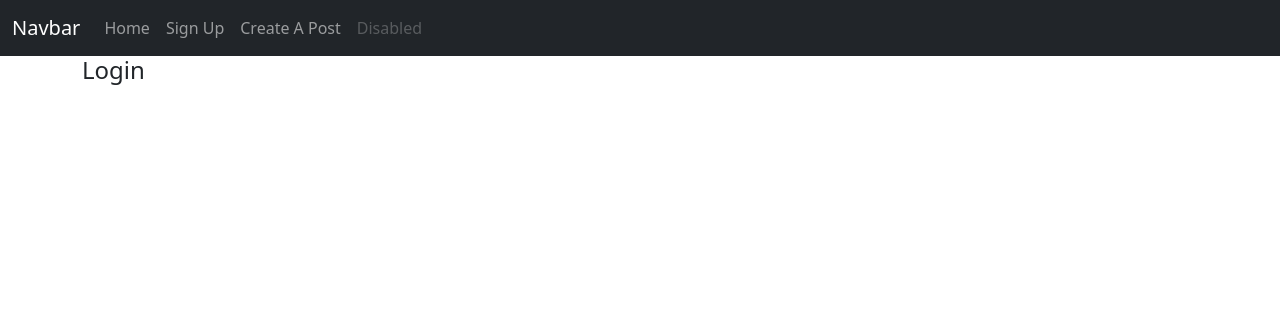
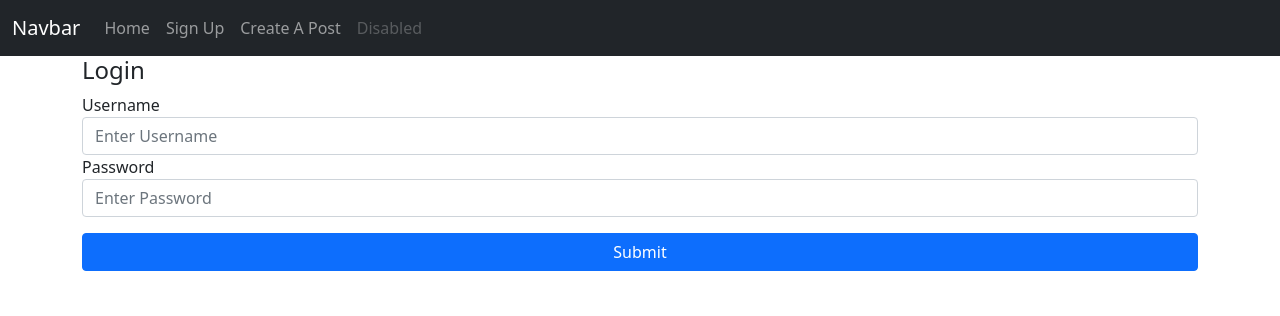
Before and after one commit to bstanton773/kekambas-91_flask_intro, a Flask app: page /login in a window 1280 px wide. Shown: the top 316 px of the page. Run offline with Flask 2, Linux system fonts and the light colour scheme; some libraries are stand-ins or nearby versions.

Commit message:
Add the Login Form and display on template

```diff
--- a/app/forms.py
+++ b/app/forms.py
@@ -15,3 +15,9 @@ class PostForm(FlaskForm):
     title = StringField('Title', validators=[DataRequired()])
     body = StringField('Body', validators=[DataRequired()])
     submit = SubmitField()
+
+
+class LoginForm(FlaskForm):
+    username = StringField('Username', validators=[DataRequired()])
+    password = PasswordField('Password', validators=[DataRequired()])
+    submit = SubmitField()
--- a/app/routes.py
+++ b/app/routes.py
@@ -1,6 +1,6 @@
 from app import app
 from flask import render_template, redirect, url_for, flash
-from app.forms import SignUpForm, PostForm
+from app.forms import SignUpForm, PostForm, LoginForm
 from app.models import Post, User
 from random import randint
 
@@ -59,4 +59,5 @@ def create_post():
 
 @app.route('/login', methods=["GET", "POST"])
 def login():
-    return render_template('login.html')
+    form = LoginForm()
+    return render_template('login.html', form=form)
--- a/app/templates/login.html
+++ b/app/templates/login.html
@@ -4,4 +4,17 @@
 
 {% block content %}
 <h4>Login</h4>
+<form method="post">
+    {{ form.csrf_token }}
+    <div class="form-group">
+        {{ form.username.label }}
+        {{ form.username(class='form-control', placeholder='Enter Username') }}
+
+        {{ form.password.label }}
+        {{ form.password(class='form-control', placeholder='Enter Password') }}
+
+        {{ form.submit(class='btn btn-primary w-100 mt-3') }}
+
+    </div>
+</form>
 {% endblock %}
```
